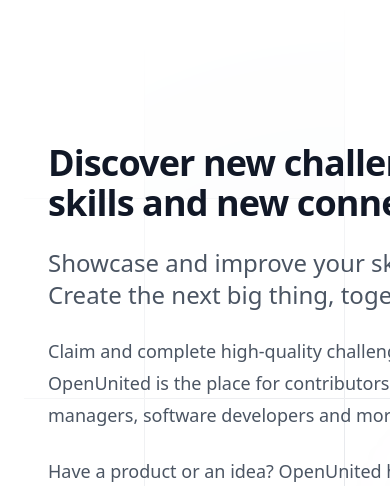
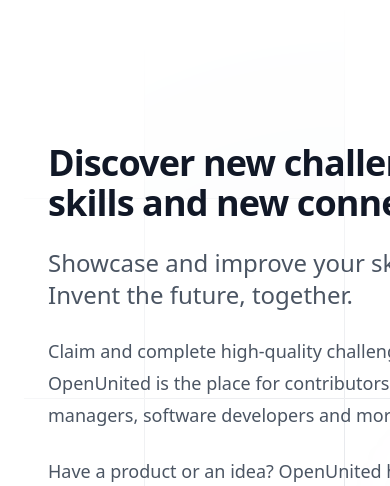
Before and after one commit to OpenUnited/ux-prototype, a Flask app: page / in a window 390 px wide; the page is wider, and only the part inside the window is pictured. Shown: the part 105-591 px from the top of that part. Run offline with Flask 3, Linux system fonts and the light colour scheme; some libraries are stand-ins or nearby versions; some web fonts are replaced.

Commit message:
Update text on splash page

```diff
--- a/templates/home_splash.html
+++ b/templates/home_splash.html
@@ -22,7 +22,7 @@
           <div class="mx-auto max-w-2xl gap-x-14 lg:mx-0 lg:flex lg:max-w-none lg:items-center">
             <div class="w-full max-w-xl lg:shrink-0 xl:max-w-2xl">
               <h1 class="text-4xl font-bold tracking-tight text-gray-900 sm:text-6xl">Discover new challenges, new skills and new connections.</h1>
-              <p class="relative mt-6 text-2xl leading-8 text-gray-600 sm:max-w-md lg:max-w-none">Showcase and improve your skills.<br/>Create the next big thing, together.</p>
+              <p class="relative mt-6 text-2xl leading-8 text-gray-600 sm:max-w-md lg:max-w-none">Showcase and improve your skills.<br/>Invent the future, together.</p>
               <p class="relative mt-6 text-lg leading-8 text-gray-600 sm:max-w-md lg:max-w-none">Claim and complete high-quality challenges on open products. OpenUnited is the place for contributors of all kinds - product managers, software developers and more.</p>
               <p class="relative mt-6 text-lg leading-8 text-gray-600 sm:max-w-md lg:max-w-none">Have a product or an idea? OpenUnited helps you to manage your product, and get stuff done. Build your community of top talent with OpenUnited.</p>
               <div class="mt-10 flex items-center gap-x-6">
```
